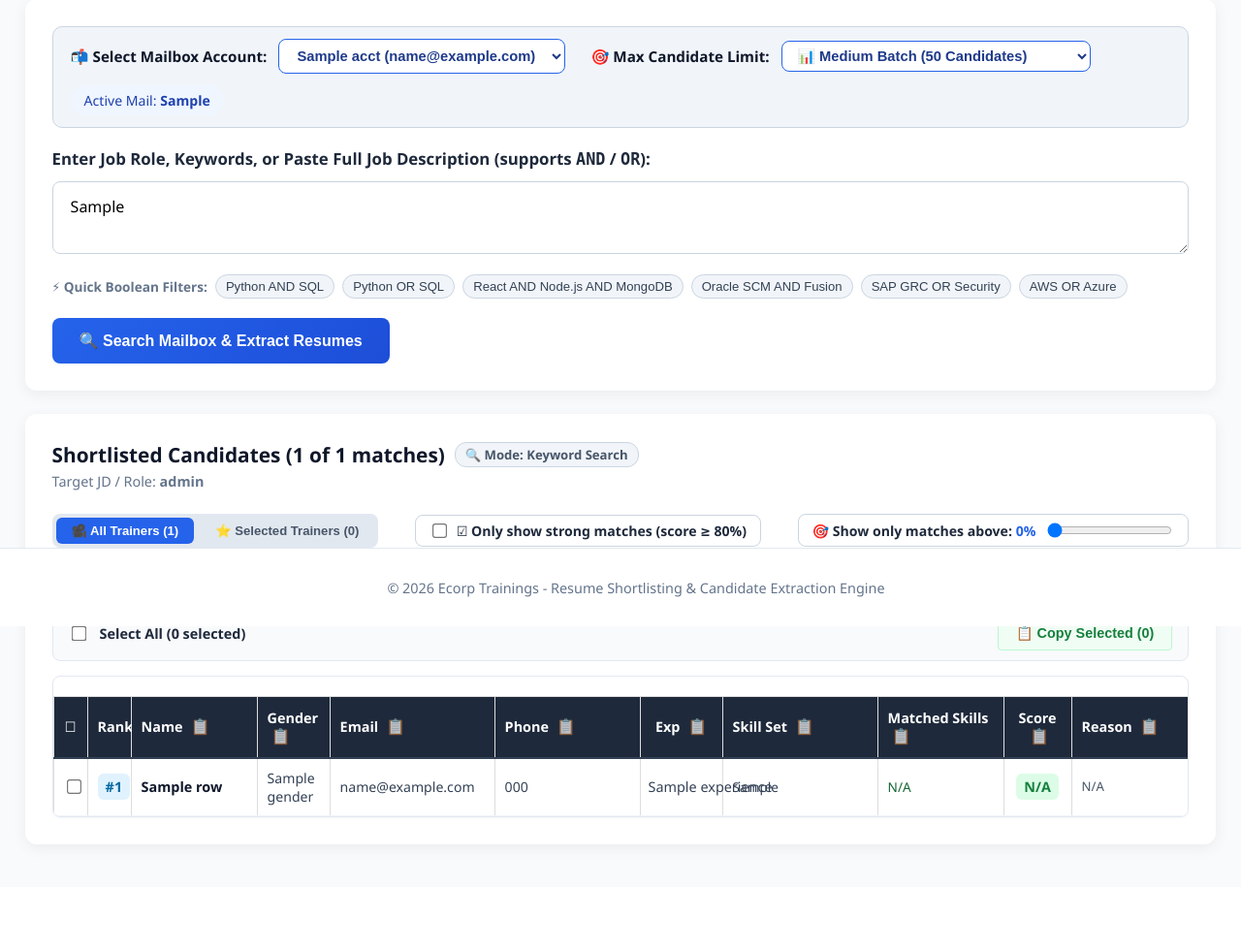
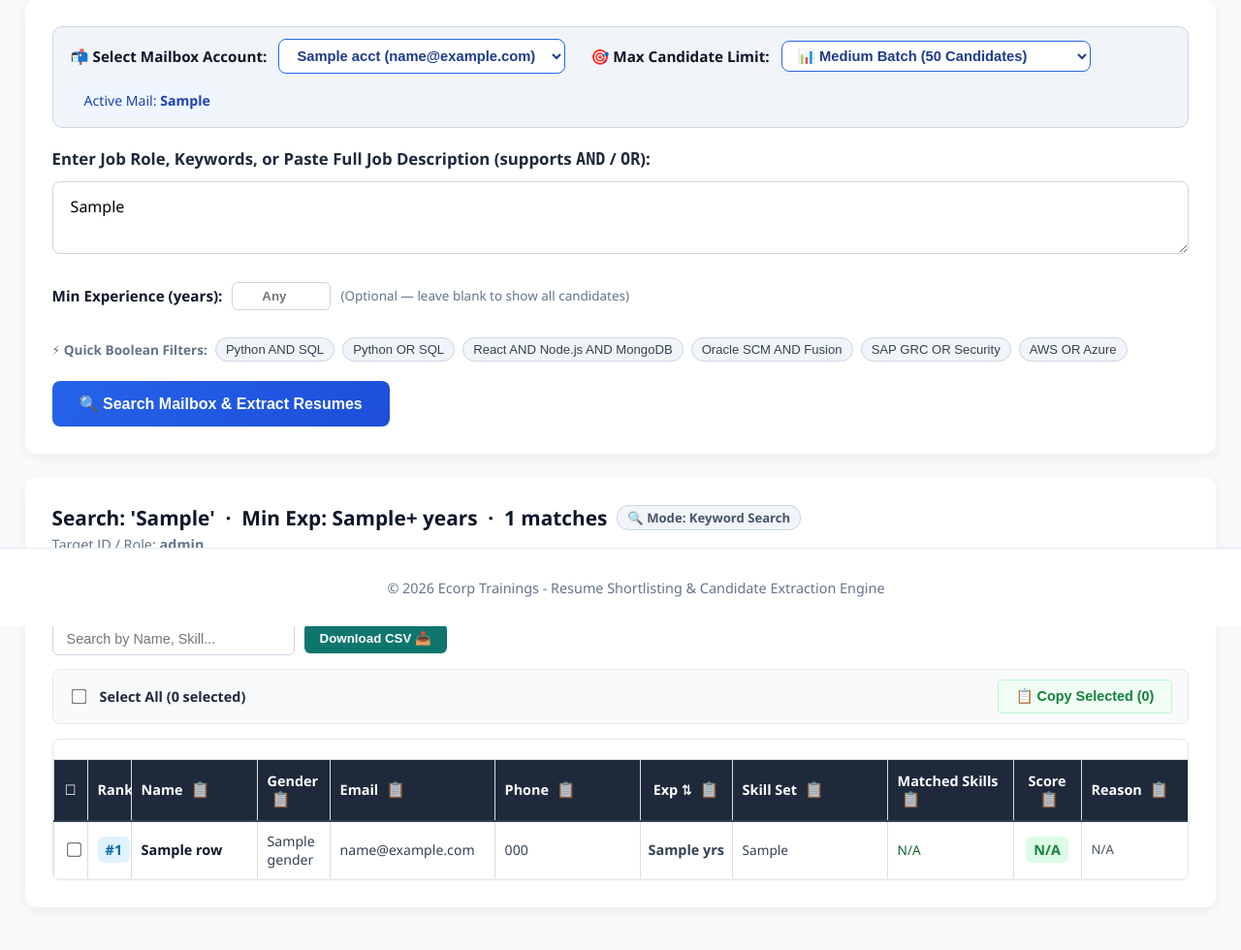
Before and after one commit to kumarecorp-debug/Resume-Shortlisting, a Flask app: template USA-Resume-Shortlisting-main/templates/process.jinja in a window 1280 px wide. Shown: the part 154-1134 px from the top of the page at 97% size. Before the commit the page ends 1031 px from the top, so only its background shows below. Run offline with Flask 3, Linux system fonts and the light colour scheme; the template is opened without the code that fills it: most values are stand-ins (such as "Sample title", 1, 10 or a date in 2020).

Commit message:
feat: min experience filter (years) on search

```diff
--- a/USA-Resume-Shortlisting-main/app.py
+++ b/USA-Resume-Shortlisting-main/app.py
@@ -127,6 +127,41 @@ def matches_name(candidate, search_term):
     result = all(w in cand_name for w in words)
     logging.info(f"[name-match] cand_name='{cand_name}' search_words={words} match={result}")
     return result
+
+def parse_experience_years(text):
+    """
+    Parse "X years" / "X yrs" / "X years Y months" into a float.
+    Returns None if unparseable.
+    """
+    if not text:
+        return None
+    t = str(text).lower().strip()
+
+    # Ignore obvious non-values
+    if t in ("", "n/a", "na", "none", "null", "not mentioned", "unknown"):
+        return None
+
+    # Pattern: "X years" or "X.Y years" or "X yrs"
+    years_match = re.search(r'(\d+(?:\.\d+)?)\s*(?:years?|yrs?|y)\b', t)
+    months_match = re.search(r'(\d+(?:\.\d+)?)\s*(?:months?|mos?)\b', t)
+
+    years = float(years_match.group(1)) if years_match else 0.0
+    months = float(months_match.group(1)) if months_match else 0.0
+
+    total = years + (months / 12.0)
+
+    # If we found only months, that's OK
+    if years == 0 and months > 0:
+        return round(months / 12.0, 1)
+
+    # If we found nothing, try to grab a bare number
+    if not years_match and not months_match:
+        bare = re.search(r'^\s*(\d+(?:\.\d+)?)\s*$', t)
+        if bare:
+            return float(bare.group(1))
+        return None
+
+    return round(total, 1)
 
 def filter_candidates(candidates, term):
     """
@@ -314,6 +349,12 @@ def process():
                 page_size=25
             )
 
+        min_exp_raw = request.form.get('min_exp') or request.args.get('min_exp')
+        try:
+            min_exp = float(min_exp_raw) if min_exp_raw is not None and str(min_exp_raw).strip() != '' else None
+        except (ValueError, TypeError):
+            min_exp = None
+
         max_candidates = int(request.form.get('max_candidates', 50))
         df = execute_full_candidate_search(job_query, selected_account, max_candidates=max_candidates)
 
@@ -329,7 +370,8 @@ def process():
                 columns=[],
                 search_id=None,
                 total_matches=0,
-                max_candidates=max_candidates
+                max_candidates=max_candidates,
+                min_exp=min_exp
             )
 
         # Attach persistent candidate status from Supabase
@@ -365,10 +407,33 @@ def process():
 
         # Detect search mode metadata
         mode_records, search_mode, exact_cnt, approx_cnt = filter_candidates(all_records, job_query)
-        if search_mode in ['email', 'phone', 'name']:
-            logging.info(f"[identifier] mode={search_mode} exact_matches={exact_cnt} approx_matches={approx_cnt}")
+
+        # Apply min_exp filter server-side
+        hidden_by_exp = 0
+        if min_exp is not None:
+            kept = []
+            for c in mode_records:
+                years = parse_experience_years(c.get("Experience") or c.get("experience"))
+                c["experience_years"] = years
+                if years is None:
+                    c["experience_unknown"] = True
+                    kept.append(c)
+                elif years >= min_exp:
+                    kept.append(c)
+                else:
+                    hidden_by_exp += 1
+            mode_records = kept
         else:
-            logging.info(f"[search] mode={search_mode} total_matches={total_matches}")
+            for c in mode_records:
+                c["experience_years"] = parse_experience_years(c.get("Experience") or c.get("experience"))
+
+        # Sort by experience_years DESC (nulls last) if specified or default match score
+        mode_records.sort(
+            key=lambda c: (c.get("experience_years") is not None, c.get("experience_years") or -1),
+            reverse=True
+        )
+
+        logging.info(f"[search] jd={job_query} min_exp={min_exp} total={total_matches} hidden_exp={hidden_by_exp} returned={len(mode_records)}")
 
         return render_template(
             'process.jinja',
@@ -376,14 +441,16 @@ def process():
             job_role=job_query,
             selected_account=selected_account,
             available_accounts=available_accounts,
-            table_data=all_records,
+            table_data=mode_records,
             columns=columns_order,
             search_id=search_id,
             total_matches=total_matches,
             max_candidates=max_candidates,
             search_mode=search_mode,
             exact_matches=exact_cnt,
-            approx_matches=approx_cnt
+            approx_matches=approx_cnt,
+            min_exp=min_exp,
+            hidden_by_experience=hidden_by_exp
         )
 
     selected_account = request.args.get('account_email') or session.get('selected_account', default_account)
@@ -671,6 +738,13 @@ def api_search():
     selected_account = request.args.get('mailbox') or request.args.get('account_email') or session.get('selected_account', 'recruiter@ecorptrainings.com')
     search_id = request.args.get('search_id')
     hide_used = request.args.get('hide_used', 'false').lower() in ['true', '1', 'yes']
+
+    min_exp_raw = request.args.get('min_exp')
+    try:
+        min_exp = float(min_exp_raw) if min_exp_raw is not None and str(min_exp_raw).strip() != '' else None
+    except (ValueError, TypeError):
+        min_exp = None
+
     try:
         offset = int(request.args.get('offset', 0))
     except (ValueError, TypeError):
@@ -686,6 +760,30 @@ def api_search():
             logging.info(f"Load More: search_id={search_id} offset={offset} limit={limit}")
             candidates = cached.get('results', [])
             total = cached.get('total', 0)
+
+            # Apply min_exp filtering on cached load more
+            hidden_exp_count = 0
+            if min_exp is not None:
+                kept = []
+                for c in candidates:
+                    years = parse_experience_years(c.get("Experience") or c.get("experience"))
+                    c["experience_years"] = years
+                    if years is None:
+                        c["experience_unknown"] = True
+                        kept.append(c)
+                    elif years >= min_exp:
+                        kept.append(c)
+                    else:
+                        hidden_exp_count += 1
+                candidates = kept
+            else:
+                for c in candidates:
+                    c["experience_years"] = parse_experience_years(c.get("Experience") or c.get("experience"))
+
+            candidates.sort(
+                key=lambda c: (c.get("experience_years") is not None, c.get("experience_years") or -1),
+                reverse=True
+            )
 
             if candidates:
                 emails = [c.get('Email') for c in candidates if c.get('Email')]
@@ -706,6 +804,8 @@ def api_search():
                 "offset": offset,
                 "limit": limit,
                 "hidden_used_count": hidden_used_count,
+                "hidden_by_experience": hidden_exp_count,
+                "min_exp_applied": min_exp,
                 "has_more": (offset + limit) < total
             })
         else:
@@ -718,13 +818,37 @@ def api_search():
 
     df = execute_full_candidate_search(job_query, selected_account, max_candidates=max_candidates)
     total = len(df)
-    logging.info(f"Search started: JD={job_query} mailbox={selected_account} max_candidates={max_candidates} total={total}")
 
     columns_order = [
         "Rank", "Status", "Name", "Gender", "Email", "Phone", "Experience", "Skill Set", "Matched Skills", "Match Score", "Match Reason"
     ]
     cols = [c for c in columns_order if c in df.columns]
     all_records = df[cols].fillna("N/A").to_dict(orient='records')
+
+    hidden_exp_count = 0
+    if min_exp is not None:
+        kept = []
+        for c in all_records:
+            years = parse_experience_years(c.get("Experience") or c.get("experience"))
+            c["experience_years"] = years
+            if years is None:
+                c["experience_unknown"] = True
+                kept.append(c)
+            elif years >= min_exp:
+                kept.append(c)
+            else:
+                hidden_exp_count += 1
+        all_records = kept
+    else:
+        for c in all_records:
+            c["experience_years"] = parse_experience_years(c.get("Experience") or c.get("experience"))
+
+    all_records.sort(
+        key=lambda c: (c.get("experience_years") is not None, c.get("experience_years") or -1),
+        reverse=True
+    )
+
+    logging.info(f"[search] jd={job_query} min_exp={min_exp} total={total} hidden_exp={hidden_exp_count} returned={len(all_records)}")
 
     db.cache_search_results(search_id, all_records)
 
@@ -748,8 +872,16 @@ def api_search():
         "offset": offset,
         "limit": limit,
         "hidden_used_count": hidden_used_count,
+        "hidden_by_experience": hidden_exp_count,
+        "min_exp_applied": min_exp,
         "has_more": (offset + limit) < total
     })
+
+@app.route('/debug-parse-exp', methods=['GET'])
+def debug_parse_exp():
+    text = request.args.get('text', '')
+    parsed = parse_experience_years(text)
+    return jsonify({"text": text, "parsed": parsed})
 
 @app.route('/debug-phone-match', methods=['GET'])
 def debug_phone_match():
--- a/USA-Resume-Shortlisting-main/static/js/pagination.js
+++ b/USA-Resume-Shortlisting-main/static/js/pagination.js
@@ -15,9 +15,12 @@ let state = {
     offset: 25,
     limit: 25,
     total: 0,
+    minExp: null,
+    hiddenExp: 0,
     candidates: [],
     undoTimeout: null,
-    lastCopiedItems: []
+    lastCopiedItems: [],
+    sortExpAsc: null
 };
 
 document.addEventListener('DOMContentLoaded', function () {
@@ -27,6 +30,19 @@ document.addEventListener('DOMContentLoaded', function () {
         state.jobQuery = metaContainer.getAttribute('data-job-query') || '';
         state.mailbox = metaContainer.getAttribute('data-mailbox') || '';
         state.total = parseInt(metaContainer.getAttribute('data-total') || '0', 10);
+        const metaMin = metaContainer.getAttribute('data-min-exp');
+        state.minExp = (metaMin !== null && metaMin !== '') ? parseFloat(metaMin) : null;
+        state.hiddenExp = parseInt(metaContainer.getAttribute('data-hidden-exp') || '0', 10);
+    }
+
+    const minExpInput = document.getElementById('min_exp');
+    if (minExpInput) {
+        if (!minExpInput.value && localStorage.getItem('pref_min_exp')) {
+            minExpInput.value = localStorage.getItem('pref_min_exp');
+        }
+        minExpInput.addEventListener('input', function() {
+            localStorage.setItem('pref_min_exp', this.value.trim());
+        });
     }
 
     const chkHideUsed = document.getElementById('chk-hide-used');
@@ -106,7 +122,10 @@ function loadNextBatch() {
     btn.innerHTML = `⏳ Loading...`;
     if (errBox) errBox.style.display = 'none';
 
-    const url = `/api/search?search_id=${encodeURIComponent(state.searchId || '')}&jd=${encodeURIComponent(state.jobQuery)}&mailbox=${encodeURIComponent(state.mailbox)}&offset=${state.offset}&limit=${state.limit}`;
+    let url = `/api/search?search_id=${encodeURIComponent(state.searchId || '')}&jd=${encodeURIComponent(state.jobQuery)}&mailbox=${encodeURIComponent(state.mailbox)}&offset=${state.offset}&limit=${state.limit}`;
+    if (state.minExp !== null) {
+        url += `&min_exp=${encodeURIComponent(state.minExp)}`;
+    }
 
     fetch(url)
         .then(res => res.json())
@@ -118,6 +137,9 @@ function loadNextBatch() {
                 appendRowsToTable(data.candidates, state.offset);
                 state.offset += data.candidates.length;
                 state.total = data.total || state.total;
+                if (data.hidden_by_experience !== undefined) {
+                    state.hiddenExp = data.hidden_by_experience;
+                }
                 updatePaginationUI();
                 applyTableFilters();
             } else if (data && data.candidates && data.candidates.length === 0) {
@@ -160,7 +182,11 @@ function updatePaginationUI() {
     container.style.display = 'flex';
 
     if (counterText) {
-        counterText.textContent = `Showing ${visibleCount} of ${state.total} matches`;
+        let msg = `Showing ${visibleCount} of ${state.total} matches`;
+        if (state.hiddenExp > 0) {
+            msg += ` &nbsp;·&nbsp; ${state.hiddenExp} hidden by experience`;
+        }
+        counterText.innerHTML = msg;
     }
 
     if (visibleCount >= state.total) {
@@ -189,6 +215,14 @@ function appendRowsToTable(candidates, startOffset) {
         tr.setAttribute('id', `row-${rankNum}`);
         tr.setAttribute('data-status', status);
         tr.setAttribute('data-email', row.Email || '');
+        tr.setAttribute('data-exp-years', row.experience_years !== null && row.experience_years !== undefined ? row.experience_years : '');
+
+        let expDisplay = escapeHtml(row.Experience || 'N/A');
+        if (row.experience_years !== null && row.experience_years !== undefined) {
+            expDisplay = `${row.experience_years} yrs`;
+        } else if (row.experience_unknown || !row.Experience || row.Experience === 'N/A') {
+            expDisplay = `<span style="color: #d97706;" title="Experience unknown / unparseable">⚠️ ? yrs</span>`;
+        }
 
         tr.innerHTML = `
             <td style="text-align: center;">
@@ -198,13 +232,12 @@ function appendRowsToTable(candidates, startOffset) {
                 <span class="tag-rank">#${rankNum}</span>
             </td>
             <td style="font-weight: 600;">${escapeHtml(row.Name || 'N/A')}</td>
+            <td style="font-size: 0.88rem; color: #334155;">${escapeHtml(row.Gender || 'N/A')}</td>
             <td style="font-size: 0.88rem; color: #334155;">${escapeHtml(row.Email || 'N/A')}</td>
             <td style="font-size: 0.88rem; color: #334155;">${escapeHtml(row.Phone || 'N/A')}</td>
-            <td style="text-align: center; white-space: nowrap;">${escapeHtml(row.Experience || 'N/A')}</td>
+            <td style="text-align: center; white-space: nowrap; font-weight: 600;">${expDisplay}</td>
             <td style="font-size: 0.85rem; line-height: 1.3; color: #475569; word-break: break-word;">${escapeHtml(row['Skill Set'] || 'N/A')}</td>
-            <td class="status-cell" style="text-align: center;">
-                ${renderStatusBadge(status, row.Email, row.Name)}
-            </td>
+            <td style="font-size: 0.85rem; line-height: 1.3; color: #166534; word-break: break-word;">${escapeHtml(row['Matched Skills'] || 'N/A')}</td>
             <td style="text-align: center;">
                 <span class="tag-score">${escapeHtml(row['Match Score'] || '85')}%</span>
             </td>
@@ -213,6 +246,32 @@ function appendRowsToTable(candidates, startOffset) {
 
         tbody.appendChild(tr);
     });
+}
+
+function sortTableByExperience() {
+    const tbody = document.getElementById('table-body');
+    if (!tbody) return;
+    const rows = Array.from(tbody.querySelectorAll('tr'));
+    if (rows.length === 0) return;
+
+    state.sortExpAsc = (state.sortExpAsc === null || state.sortExpAsc === false) ? true : false;
+    const icon = document.getElementById('sort-exp-icon');
+    if (icon) icon.textContent = state.sortExpAsc ? '▲' : '▼';
+
+    rows.sort((a, b) => {
+        const valA = a.getAttribute('data-exp-years');
+        const valB = b.getAttribute('data-exp-years');
+        const numA = (valA !== null && valA !== '') ? parseFloat(valA) : -1;
+        const numB = (valB !== null && valB !== '') ? parseFloat(valB) : -1;
+
+        if (state.sortExpAsc) {
+            return numA - numB;
+        } else {
+            return numB - numA;
+        }
+    });
+
+    rows.forEach(r => tbody.appendChild(r));
 }
 
 function renderStatusBadge(status, email, name) {
--- a/USA-Resume-Shortlisting-main/templates/process.jinja
+++ b/USA-Resume-Shortlisting-main/templates/process.jinja
@@ -437,6 +437,22 @@
                         style="resize: vertical; min-height: 48px; font-family: inherit; line-height: 1.4;"
                         required
                     >{{ job_query if job_query else '' }}</textarea>
+                    <div style="margin-top: 12px; margin-bottom: 12px; display: flex; align-items: center; gap: 10px; flex-wrap: wrap;">
+                        <label for="min_exp" style="font-weight: 700; color: #0f172a; font-size: 0.95rem; margin: 0;">Min Experience (years):</label>
+                        <input
+                            type="number"
+                            name="min_exp"
+                            id="min_exp"
+                            step="0.5"
+                            min="0"
+                            max="50"
+                            placeholder="Any"
+                            value="{{ min_exp if min_exp is not none else '' }}"
+                            style="width: 80px; padding: 6px 10px; border-radius: 6px; border: 1.5px solid #cbd5e1; font-weight: 600; text-align: center;"
+                        >
+                        <span style="color: #64748b; font-size: 0.84rem;">(Optional — leave blank to show all candidates)</span>
+                    </div>
+
                     <div class="query-hints">
                         <span class="hint-label">⚡ Quick Boolean Filters:</span>
                         <button type="button" class="chip-btn" onclick="setQuery('Python AND SQL')">Python AND SQL</button>
@@ -458,7 +474,7 @@
         </div>
 
         {% if table_data is not none and table_data|length > 0 %}
-            <div id="pagination-meta" data-search-id="{{ search_id or '' }}" data-job-query="{{ job_query or '' }}" data-mailbox="{{ selected_account or '' }}" data-total="{{ total_matches or table_data|length }}" data-offset="{{ table_data|length }}" data-limit="{{ page_size or 25 }}"></div>
+            <div id="pagination-meta" data-search-id="{{ search_id or '' }}" data-job-query="{{ job_query or '' }}" data-mailbox="{{ selected_account or '' }}" data-total="{{ total_matches or table_data|length }}" data-offset="{{ table_data|length }}" data-limit="{{ page_size or 25 }}" data-min-exp="{{ min_exp if min_exp is not none else '' }}" data-hidden-exp="{{ hidden_by_experience or 0 }}"></div>
 
             <div class="card">
                 <div class="table-controls" style="flex-wrap: wrap; gap: 14px;">
@@ -466,10 +482,10 @@
                         <h2 style="margin: 0; font-size: 1.3rem; color: #0f172a; display: flex; align-items: center; gap: 10px; flex-wrap: wrap;" id="candidates-count-title">
                             <span>
                                 {% if search_mode in ['email', 'phone', 'name'] %}
-                                    Search: "{{ job_query }}" &nbsp;·&nbsp; Mode: {{ search_mode|capitalize }} search &nbsp;·&nbsp;
+                                    Search: "{{ job_query }}"{% if min_exp is not none %} &nbsp;·&nbsp; Min Exp: {{ min_exp }}+ years{% endif %} &nbsp;·&nbsp; Mode: {{ search_mode|capitalize }} search &nbsp;·&nbsp;
                                     {{ exact_matches if exact_matches is defined else table_data|length }} exact match{% if (exact_matches if exact_matches is defined else table_data|length) != 1 %}es{% endif %} &nbsp;·&nbsp; {{ approx_matches if approx_matches is defined else 0 }} approximate
                                 {% else %}
-                                    Shortlisted Candidates (<span id="visible-count">{{ table_data|length }}</span> of {{ total_matches or table_data|length }} matches<span id="hidden-used-text"></span>)
+                                    Search: '{{ job_query }}'{% if min_exp is not none %} &nbsp;·&nbsp; Min Exp: {{ min_exp }}+ years{% endif %} &nbsp;·&nbsp; <span id="visible-count">{{ table_data|length }}</span> matches<span id="hidden-used-text"></span>
                                 {% endif %}
                             </span>
 
@@ -545,7 +561,9 @@
                                 <th style="width: 75px;">Gender <button type="button" class="copy-btn" onclick="copyColumnData('Gender', 4)" title="Copy all visible Genders">📋</button></th>
                                 <th style="width: 170px;">Email <button type="button" class="copy-btn" onclick="copyColumnData('Email', 5)" title="Copy all visible Emails">📋</button></th>
                                 <th style="width: 150px;">Phone <button type="button" class="copy-btn" onclick="copyColumnData('Phone', 6)" title="Copy all visible Phone Numbers">📋</button></th>
-                                <th style="text-align: center; width: 85px;">Exp <button type="button" class="copy-btn" onclick="copyColumnData('Experience', 7)" title="Copy all visible Experience">📋</button></th>
+                                <th style="text-align: center; width: 95px; cursor: pointer;" onclick="sortTableByExperience()" id="th-exp">
+                                    Exp <span id="sort-exp-icon">⇅</span> <button type="button" class="copy-btn" onclick="event.stopPropagation(); copyColumnData('Experience', 7)" title="Copy all visible Experience">📋</button>
+                                </th>
                                 <th style="width: 160px;">Skill Set <button type="button" class="copy-btn" onclick="copyColumnData('Skill Set', 8)" title="Copy all visible Skill Sets">📋</button></th>
                                 <th style="width: 130px;">Matched Skills <button type="button" class="copy-btn" onclick="copyColumnData('Matched Skills', 9)" title="Copy all visible Matched Skills">📋</button></th>
                                 <th style="text-align: center; width: 70px;">Score <button type="button" class="copy-btn" onclick="copyColumnData('Match Score', 10)" title="Copy all visible Match Scores">📋</button></th>
@@ -554,7 +572,7 @@
                         </thead>
                         <tbody id="table-body">
                             {% for row in table_data %}
-                                <tr id="row-{{ loop.index }}">
+                                <tr id="row-{{ loop.index }}" data-exp-years="{{ row['experience_years'] if row['experience_years'] is not none else '' }}">
                                     <td style="text-align: center;">
                                         <input type="checkbox" class="trainer-checkbox" data-email="{{ row['Email'] if row['Email'] else '' }}" data-name="{{ row['Name'] if row['Name'] else '' }}" data-phone="{{ row['Phone'] if row['Phone'] else '' }}" onchange="onTrainerSelectChange()" style="cursor: pointer; transform: scale(1.15);">
                                     </td>
@@ -573,8 +591,14 @@
                                     <td class="cand-phone" style="padding-right: 12px; color: #334155; font-size: 0.88rem; word-break: break-word;">
                                         {{ row['Phone'] if row['Phone'] else 'N/A' }}
                                     </td>
-                                    <td style="text-align: center; padding-left: 8px; padding-right: 8px; white-space: nowrap; font-weight: 500;">
-                                        {{ row['Experience'] }}
+                                    <td style="text-align: center; padding-left: 8px; padding-right: 8px; white-space: nowrap; font-weight: 600;">
+                                        {% if row['experience_years'] is not none %}
+                                            {{ row['experience_years'] }} yrs
+                                        {% elif row['experience_unknown'] or row['Experience'] in ['N/A', 'Unknown', ''] %}
+                                            <span style="color: #d97706;" title="Experience unknown / unparseable">⚠️ ? yrs</span>
+                                        {% else %}
+                                            {{ row['Experience'] }}
+                                        {% endif %}
                                     </td>
                                     <td style="font-size: 0.85rem; line-height: 1.35; color: #334155; word-break: break-word;">
                                         {{ row['Skill Set'] }}
```
Also changed, not shown: USA-Resume-Shortlisting-main/README.md.
